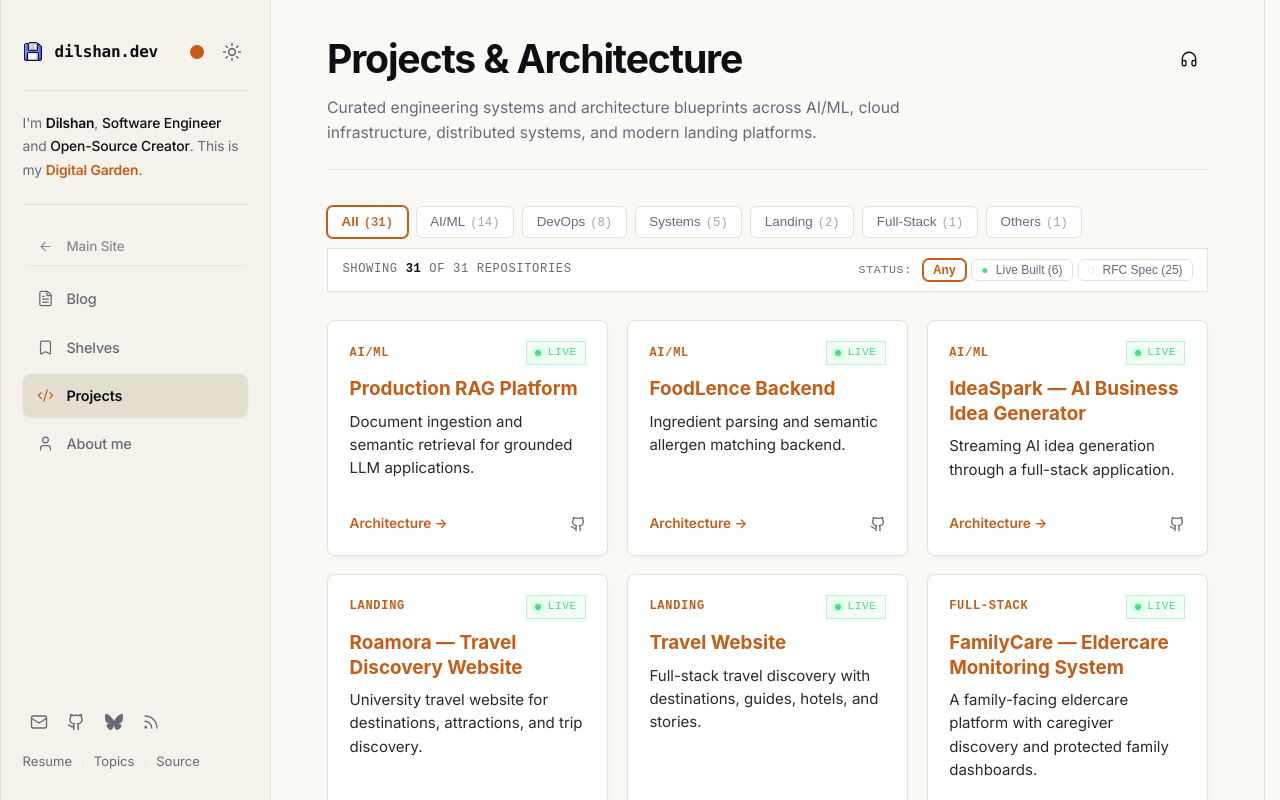
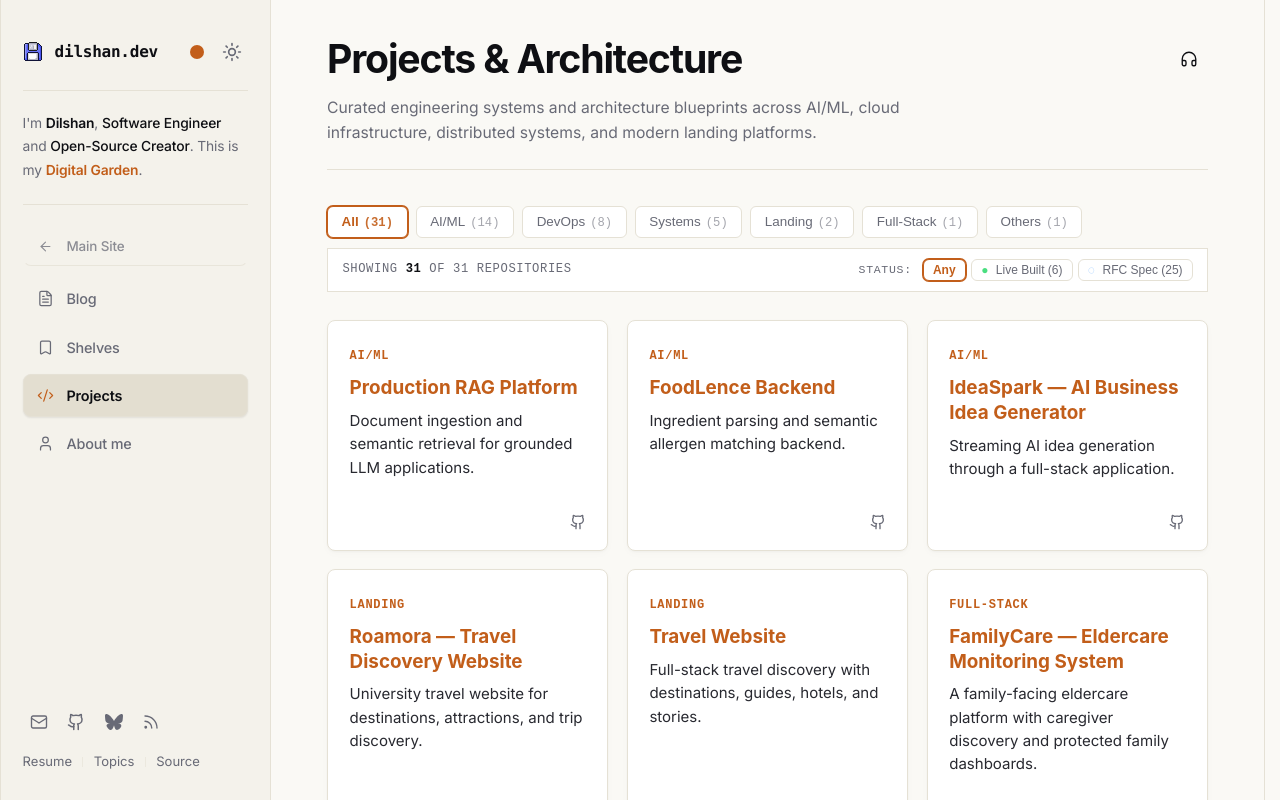
Before and after one commit to dilshandevxx/dilshan-personal-portfolio, a Next.js app: page /projects in a window 1280 px wide. Shown: the top 800 px of the page. Built offline with nearby package versions, Linux system fonts and the light colour scheme; a web font is replaced by a local one.

Commit message:
style(projects): streamline project cards with clean category, github icon, and conditional live link

```diff
--- a/src/components/ProjectCard.tsx
+++ b/src/components/ProjectCard.tsx
@@ -16,8 +16,6 @@ export function ProjectCard({ project }: { project: Project }) {
     router.push(`/projects/${project.slug}`);
   };
 
-  const isLive = project.status === "Existing";
-
   return (
     <div
       className="card"
@@ -31,9 +29,10 @@ export function ProjectCard({ project }: { project: Project }) {
         }
       }}
       aria-label={`View details for ${project.title}`}
+      style={{ cursor: "pointer", display: "flex", flexDirection: "column" }}
     >
-      {/* Top Meta Bar: Category on Left, Visual Status Indicator on Right */}
-      <div style={{ display: "flex", justifyContent: "space-between", alignItems: "center", marginBottom: "0.75rem" }}>
+      {/* Category Header */}
+      <div style={{ marginBottom: "0.6rem" }}>
         <span
           style={{
             fontFamily: "var(--font-mono)",
@@ -46,36 +45,6 @@ export function ProjectCard({ project }: { project: Project }) {
         >
           {project.category}
         </span>
-
-        {/* Visual Live vs RFC Status Indicator */}
-        <span
-          title={isLive ? "Live Production Service" : "Architecture Specification / RFC"}
-          style={{
-            display: "inline-flex",
-            alignItems: "center",
-            gap: "0.4rem",
-            fontFamily: "var(--font-mono)",
-            fontSize: "0.7rem",
-            letterSpacing: "0.05em",
-            textTransform: "uppercase",
-            padding: "2px 8px",
-            border: isLive ? "1px solid rgba(74, 222, 128, 0.35)" : "1px solid rgba(147, 197, 253, 0.35)",
-            color: isLive ? "#4ade80" : "#93c5fd",
-            background: isLive ? "rgba(74, 222, 128, 0.08)" : "rgba(147, 197, 253, 0.08)",
-          }}
-        >
-          <span
-            style={{
-              width: "6px",
-              height: "6px",
-              borderRadius: "50%",
-              background: isLive ? "#4ade80" : "#93c5fd",
-              boxShadow: isLive ? "0 0 6px rgba(74, 222, 128, 0.8)" : "none",
-              display: "inline-block",
-            }}
-          />
-          {isLive ? "Live" : "RFC Spec"}
-        </span>
       </div>
 
       {/* Project Title */}
@@ -84,28 +53,43 @@ export function ProjectCard({ project }: { project: Project }) {
       </Link>
 
       {/* Tagline */}
-      <p>{project.tagline}</p>
+      <p style={{ flex: "1 1 auto" }}>{project.tagline}</p>
 
-      {/* Card Action Links: Details on Left, GitHub Icon on Right */}
-      <div className="card-links" style={{ display: "flex", justifyContent: "space-between", alignItems: "center", marginTop: "auto", paddingTop: "0.75rem" }}>
-        <Link href={`/projects/${project.slug}`} style={{ textDecoration: "none", fontSize: "0.85rem", fontWeight: 600 }}>
-          Architecture &rarr;
-        </Link>
-
-        <div style={{ display: "flex", alignItems: "center", gap: "0.75rem" }}>
+      {/* Card Action Icons (Clean GitHub Icon + Live Icon only if live demo exists) */}
+      <div
+        className="card-links"
+        style={{
+          display: "flex",
+          justifyContent: "flex-end",
+          alignItems: "center",
+          gap: "0.75rem",
+          marginTop: "auto",
+          paddingTop: "0.85rem",
+        }}
+      >
         {project.demoUrl && (
           <a
             href={project.demoUrl}
             target="_blank"
             rel="noopener noreferrer"
             onClick={(e) => e.stopPropagation()}
-              title="Live Deployment"
-              aria-label="Live Deployment"
-              style={{ display: "inline-flex", alignItems: "center", color: "var(--color-text-muted)" }}
+            title="Live Application"
+            aria-label="Live Application"
+            style={{
+              display: "inline-flex",
+              alignItems: "center",
+              gap: "0.3rem",
+              color: "var(--color-primary)",
+              textDecoration: "none",
+              fontFamily: "var(--font-mono)",
+              fontSize: "0.78rem",
+            }}
           >
-              <ExternalLink size={15} />
+            <ExternalLink size={14} />
+            <span>Live</span>
           </a>
         )}
+
         <a
           href={project.githubUrl}
           target="_blank"
@@ -113,12 +97,16 @@ export function ProjectCard({ project }: { project: Project }) {
           onClick={(e) => e.stopPropagation()}
           title="GitHub Repository"
           aria-label="GitHub Repository"
-            style={{ display: "inline-flex", alignItems: "center", color: "var(--color-text-muted)" }}
+          style={{
+            display: "inline-flex",
+            alignItems: "center",
+            color: "var(--color-text-muted)",
+            transition: "color 0.2s ease",
+          }}
         >
           <GithubIcon size={16} />
         </a>
       </div>
     </div>
-    </div>
   );
 }
```
Lines whose indentation alone changed are shown as unchanged.
